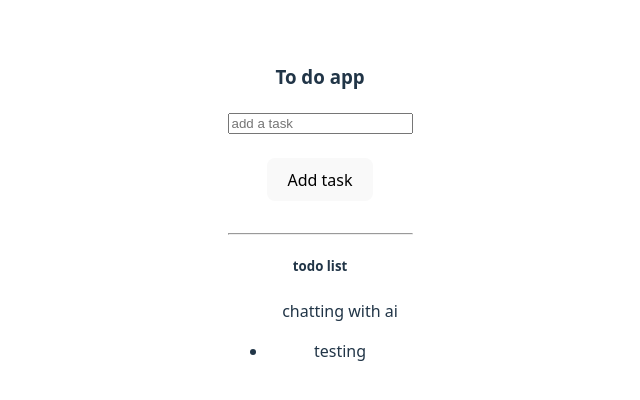
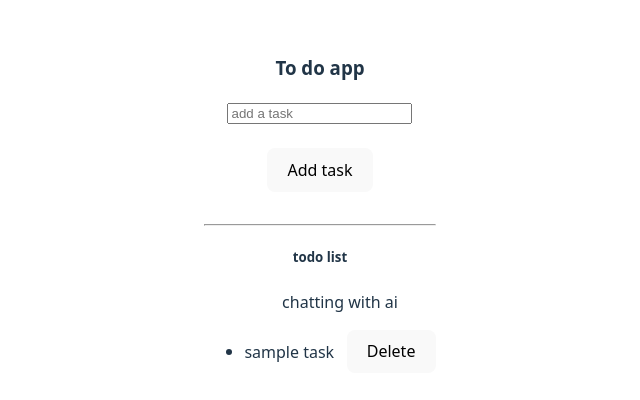
Before and after one commit to Akkash066/basicTodo, a React (Vite) app: page / in a window 1280 px wide. Shown: the part 188-588 px from the top of the page, without its empty margins (320-960 px from the left). Built offline with nearby package versions, Linux system fonts and the light colour scheme.

Commit message:
adding delete btn

```diff
--- a/src/TodoList.jsx
+++ b/src/TodoList.jsx
@@ -1,18 +1,29 @@
 import React from "react";
 import { useState } from "react";
+import { v4 as uuidv4 } from 'uuid';
 
 const TodoList = () => {
 
-  let [todos, setTodos] = useState(["testing"]);
+  let [todos, setTodos] = useState([{task: "sample task", id: uuidv4()}]);
   let [newTodo, setNewTodo] = useState("");
 
   let addNewTask = () => {
-    setTodos([...todos, newTodo]);
+    // setTodos([...todos, {task: newTodo, id: uuidv4()}]);
+    setTodos((previous)=>{
+      return [...previous, {task: newTodo, id: uuidv4()}]
+    })
+    setNewTodo("");
   };
 
   let updateTodoValue = (event) => {
     setNewTodo(event.target.value);
   };
+
+  let deleteTodo = (id) =>{
+    // let newValue = todos.filter((todo) => todo.id != id);
+    // console.log(newValue);
+    setTodos(()=> (todos.filter((previous) => previous.id != id)))
+  }
   return (
     <div>
       <h3>To do app</h3>
@@ -32,9 +43,14 @@
       <ul>chatting with ai</ul>
       <ul>
         {todos.map((todo) => (
-          <li>{todo}</li>
+          <li key={todo.id}>
+            <span>{todo.task}</span>
+             &nbsp; &nbsp;
+            <button onClick={()=>deleteTodo(todo.id)}>Delete</button>
+            </li>
         ))}
       </ul>
+
     </div>
   );
 };
```
